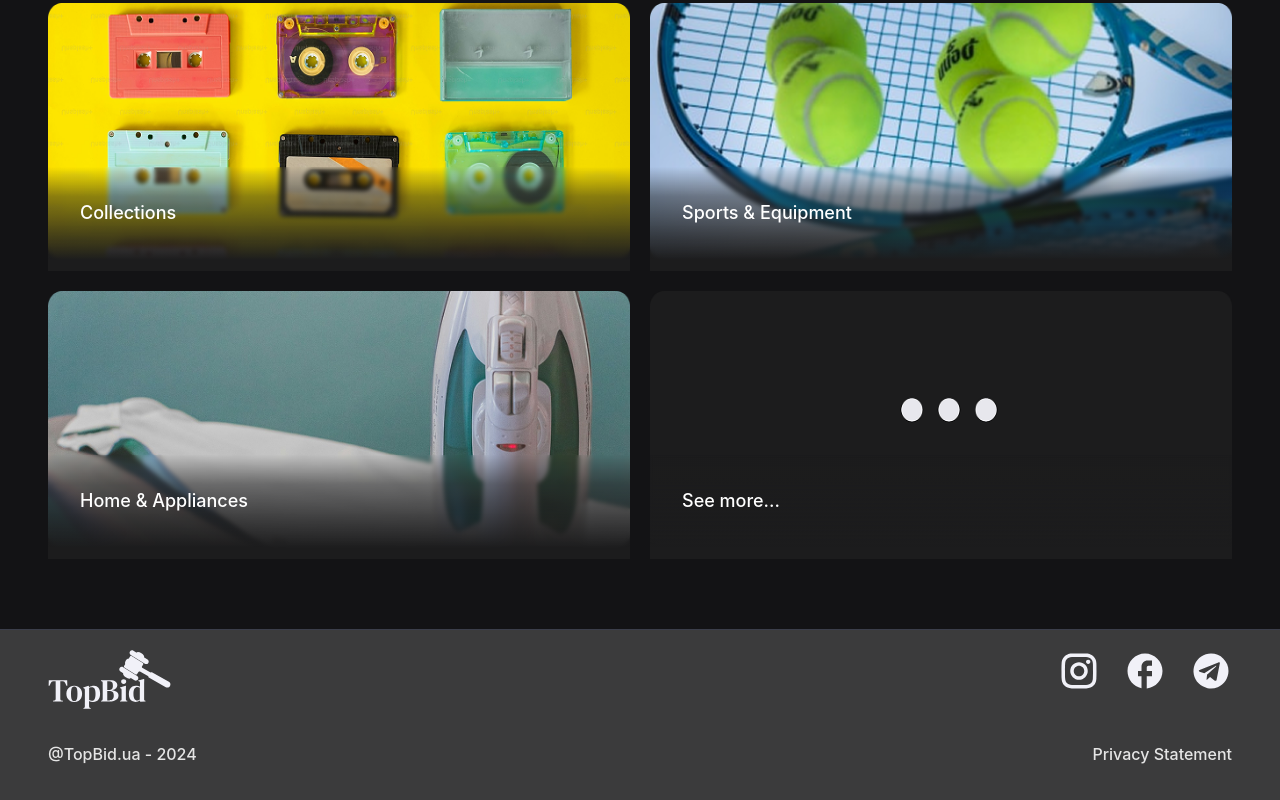
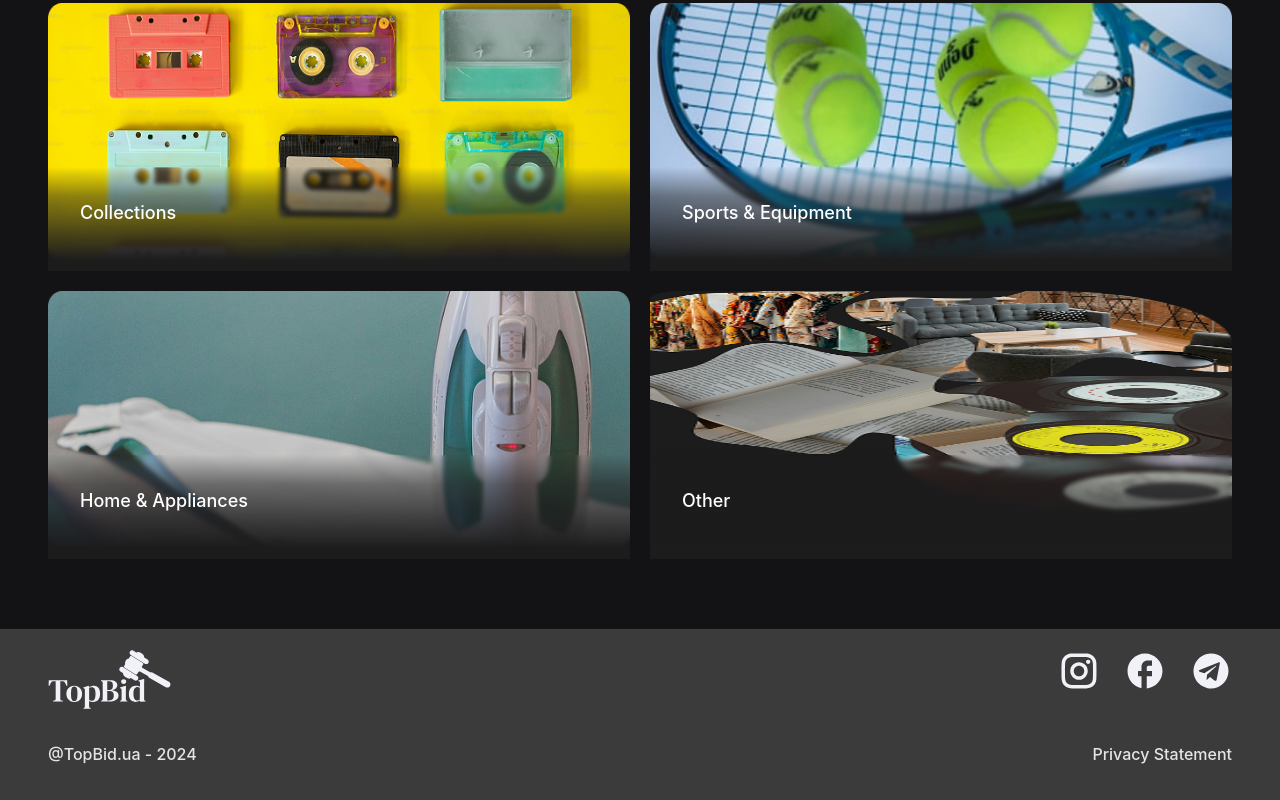
Before and after one commit to Eater228/team-project-fe, a React (Vite) app: page /#/allCategories in a window 1280 px wide. Shown: the part 1323-2123 px from the top of the page. Built offline with nearby package versions, Linux system fonts and the light colour scheme.

Commit message:
Add new photo to See more

```diff
--- a/src/Component/Categories/Categories2/Categories.tsx
+++ b/src/Component/Categories/Categories2/Categories.tsx
@@ -53,7 +53,7 @@ export const Categories: React.FC = () => {
           ))}
           <div className={styles.categoryItem} onClick={() => handleSeeAllCategory()}>
             <div className={styles.seeMoreCard}>
-              <img src="/img/PhotoCategories/SeeMore.png" alt="" />
+              <img src="/img/PhotoCategories/SeeMoreNew.png" alt="" />
             </div>
             <div className={`${styles.categoryName}`}>
               <h3 className={styles.categoryNameTitle}>See More</h3>
--- a/src/Component/Categories/CategoriesState/categories.ts
+++ b/src/Component/Categories/CategoriesState/categories.ts
@@ -10,7 +10,7 @@ const serverCategories = [
   { id: 9, name: 'Collections', image: '/img/PhotoCategories/Collections.png' },
   { id: 10, name: 'Sports_Equipment', image: '/img/PhotoCategories/Sport.png' },
   { id: 11, name: 'Home_Appliances', image: '/img/PhotoCategories/home.png' },
-  { id: 12, name: 'See more...', image: '/img/PhotoCategories/other.png' },
+  { id: 12, name: 'Other', image: '/img/PhotoCategories/SeeMoreNew.png' },
   // { id: 9, name: '', image: '' }, // Add an empty card
 ];
 
```
Also changed, not shown: public/img/PhotoCategories/SeeMoreNew.png (added).
